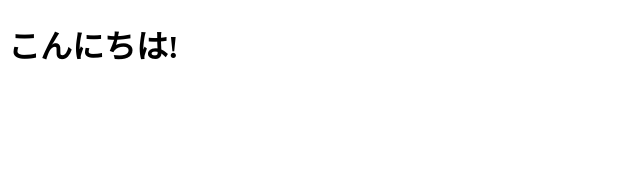
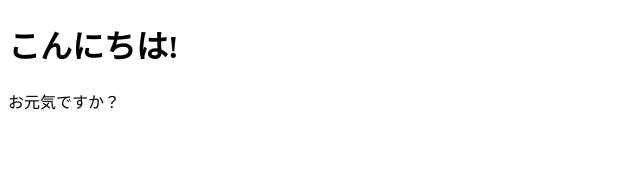
Before and after one commit to gadname/React_Basic01, a React (Create React App) app: page / in a window 1280 px wide. Shown: the top 179 px of the page, without its empty margins (0-640 px from the left). Built offline with nearby package versions, Linux system fonts and the light colour scheme.

Commit message:
Update 3 files

```diff
--- a/src/index.js
+++ b/src/index.js
@@ -2,7 +2,12 @@ import React from "react";
 import ReactDom from "react-dom";
 
 const App = () => {
-  return <h1>こんにちは!</h1>;
+  return (
+    <>
+      <h1>こんにちは!</h1>
+      <p>お元気ですか？</p>
+    </>
+  );
 };
 
 ReactDom.render(<App />, document.getElementById("root"));
```
Also changed, not shown: src/App.js (added), 1 other file (tests, documents, lock files or other folders).
